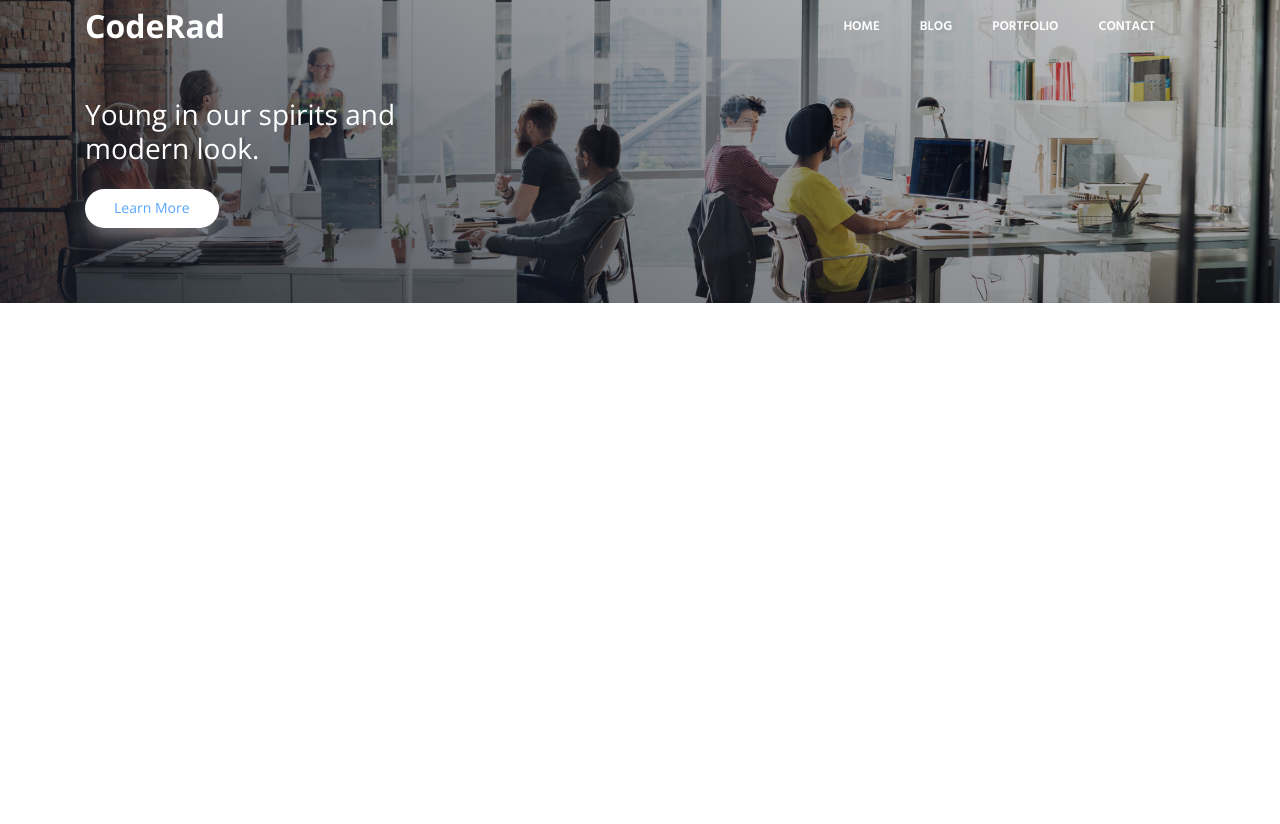
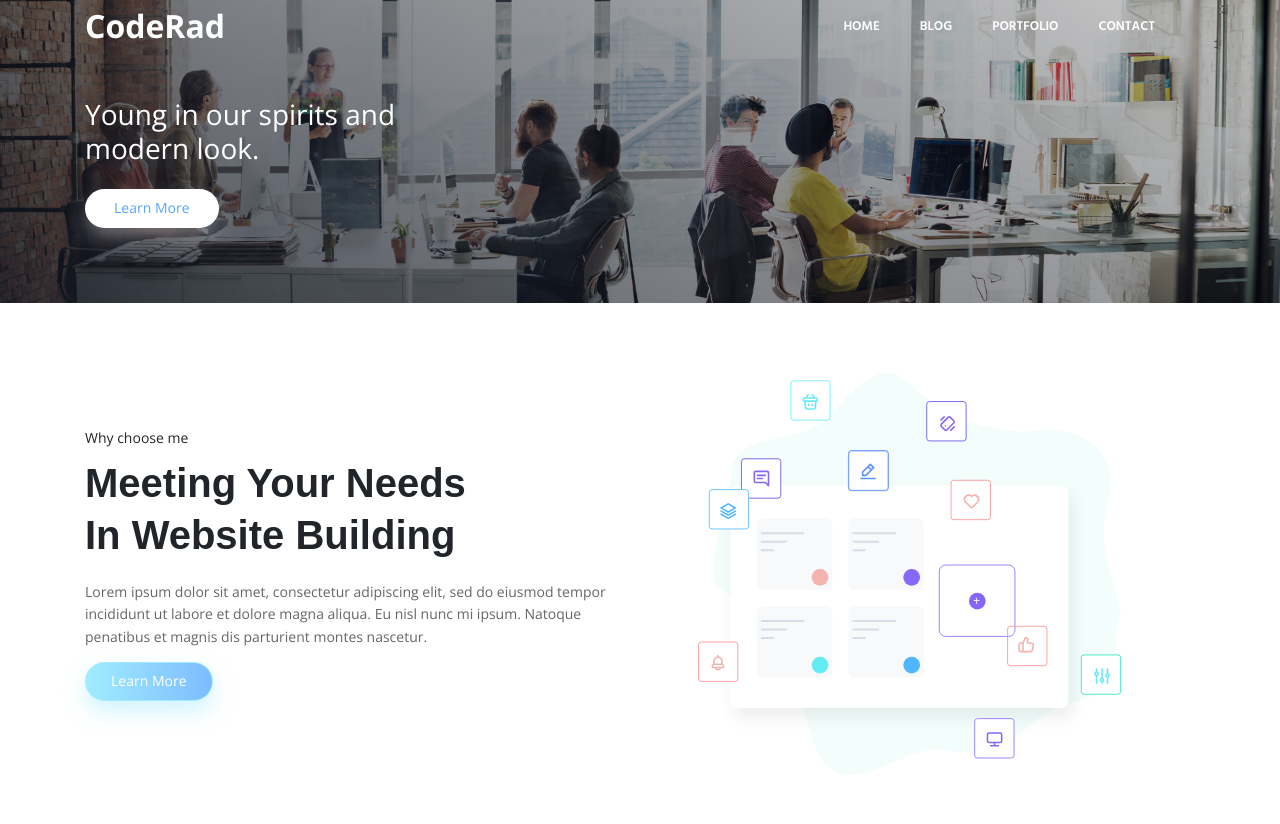
Before and after one commit to KatieGill/codeRad, a plain HTML site: page index.html in a window 1280 px wide. Before the commit the page ends 800 px from the top, so only its background shows below. Drawn offline with nearby package versions, Linux system fonts and the light colour scheme.

Commit message:
Add css size variables, section 1

```diff
--- a/css/default.css
+++ b/css/default.css
@@ -12,12 +12,24 @@
   --danger: #ff8b8d;
   --grad-1: #a1ecff;
   --grad-2: #7dbcff;
+
+  --size-10: 0.625rem;
+  --size-14: 0.875rem;
+  --size-16: 1rem;
+  --size-18: 1.125rem;
+  --size-20: 1.25rem;
+  --size-30: 1.875rem;
+  --size-40: 2.5rem;
+  --size-50: 3.125rem;
+  --size-100: 6.25rem;
+  --size-150: 9.375rem;
+
 }
 
 body {
   font-family: "Open Sans", sans-serif;
   font-weight: 400;
-  font-size: 0.875rem;
+  font-size: var(--size-14);
   line-height: 1.6;
   letter-spacing: 0;
   color: var(--font-color-base);
@@ -76,8 +88,17 @@ img {
   background-color: transparent;
   border: 1px solid transparent;
   padding: 0.375rem 0.75rem;
-  border-radius: 1.25rem;
+  border-radius: var(--size-20);
   transition: ease-in-out 0.3s;
+}
+
+.btn-primary {
+  background-image: linear-gradient(90deg, var(--grad-1) 0%, var(--grad-2) 100%);
+  border: 1px solid var(--grad-1);
+  box-shadow: 0 10px 20px rgba(161, 236, 255, 0.5);
+  transition: ease-in-out 0.3s;
+  color: var(--white);
+  padding: 0.4375rem 1.5625rem;
 }
 
 .btn-white {
--- a/css/styles.css
+++ b/css/styles.css
@@ -36,8 +36,8 @@
   font-weight: 600;
   font-family: "Hind", sans-serif;
   text-transform: uppercase;
-  margin-right: 2.5rem;
-  line-height: 1.25rem;
+  margin-right: var(--size-40);
+  line-height: var(--size-20);
 }
 
 .bg-header {
@@ -71,3 +71,34 @@
 .hero-header {
   color: var(--white);
 }
+
+.why-me {
+  padding: var(--size-150 0);
+}
+.why-me-wrapper {
+  display: flex;
+  align-items: center;
+}
+
+.why-me-wrapper div {
+  flex: 1;
+}
+
+.block-text {
+  padding-right: var(--size-50);
+}
+
+.block-text span {
+  color: var(--font-color-dark);
+  font-weight: 300;
+}
+
+.block-text h2 {
+  font-size: var(--size-40);
+  font-family: "Hinds", sans-serif;
+  font-weight: 600;
+  color: var(--font-color-dark);
+  margin-bottom: var(--size-20);
+  line-height: 1.3;
+  margin-top: 0.5rem;
+}
--- a/index.html
+++ b/index.html
@@ -51,5 +51,19 @@
         </div>
       </div>
     </header>
+
+    <section class="why-me">
+      <div class="container why-me-wrapper">
+        <div class="block-text">
+          <span>Why choose me</span>
+          <h2>Meeting Your Needs <br> In Website Building</h2>
+          <p>Lorem ipsum dolor sit amet, consectetur adipiscing elit, sed do eiusmod tempor incididunt ut labore et dolore magna aliqua. Eu nisl nunc mi ipsum. Natoque penatibus et magnis dis parturient montes nascetur.</p>
+          <a href="#" class="btn btn-primary">Learn More</a>
+        </div>
+        <div>
+          <img src="./assets/images/image2.svg" alt="icon chart">
+        </div>
+      </div>
+    </section>
   </body>
 </html>
```
